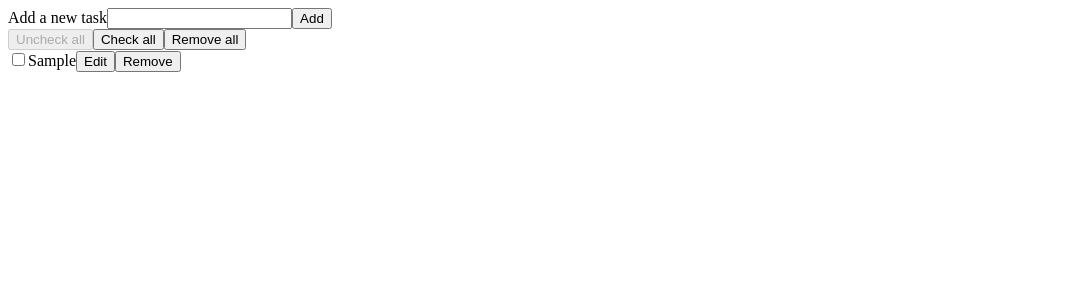
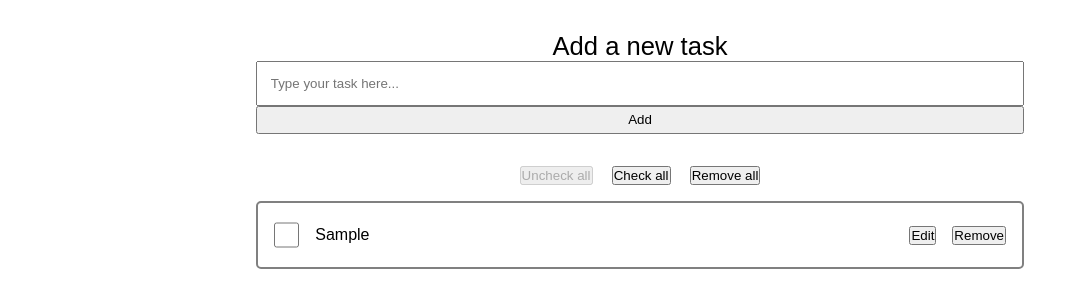
Before and after one commit to GiovanniCarboni/tw-test-one, a React (Create React App) app: page / in a window 1280 px wide. Both pictures are taken after typing "Sample" into the empty fields and a click on the input "Add". Shown: the top 308 px of the page, without its empty margins (0-1079 px from the left). Built offline with nearby package versions, Linux system fonts and the light colour scheme.

Commit message:
Added basic styles

```diff
--- a/src/components/Actions/Actions.js
+++ b/src/components/Actions/Actions.js
@@ -1,5 +1,7 @@
 import React, { useContext } from "react";
 import { TaskContext } from "../../store/TaskContext";
+
+import classes from "./Actions.module.css";
 
 export default function Actions() {
   const {
@@ -10,7 +12,7 @@ export default function Actions() {
   } = useContext(TaskContext);
 
   return (
-    <div>
+    <div className={classes.actions}>
       <button
         onClick={handleUncheckAllTasks}
         disabled={!taskState.some((task) => task.checked)}
--- /dev/null
+++ b/src/components/Actions/Actions.module.css
@@ -0,0 +1,6 @@
+.actions {
+  padding: 1rem;
+  display: flex;
+  justify-content: center;
+  gap: 1.2rem;
+}
--- a/src/components/NewTask/NewTask.js
+++ b/src/components/NewTask/NewTask.js
@@ -1,6 +1,8 @@
 import React, { useRef, useContext } from "react";
 import { TaskContext } from "../../store/TaskContext";
 import { v4 as uuid } from "uuid";
+
+import classes from "./NewTask.module.css";
 
 export default function NewTask() {
   const taskInputRef = useRef();
@@ -19,9 +21,14 @@ export default function NewTask() {
   };
 
   return (
-    <form onSubmit={onAddTask}>
+    <form className={classes.form} onSubmit={onAddTask}>
       <label htmlFor="add-task">Add a new task</label>
-      <input id="add-task" ref={taskInputRef} type="text" />
+      <input
+        id="add-task"
+        placeholder="Type your task here..."
+        ref={taskInputRef}
+        type="text"
+      />
       <input type="submit" value="Add" />
     </form>
   );
--- /dev/null
+++ b/src/components/NewTask/NewTask.module.css
@@ -0,0 +1,19 @@
+.form {
+  padding: 1rem 0;
+}
+
+.form label {
+  display: block;
+  text-align: center;
+  font-size: var(--text-md);
+}
+
+.form input[type="text"] {
+  width: 100%;
+  padding: 0.8rem;
+}
+
+.form input[type="submit"] {
+  width: 100%;
+  padding: 0.3rem;
+}
--- a/src/components/Task/Task.js
+++ b/src/components/Task/Task.js
@@ -1,5 +1,7 @@
 import React, { useState, useContext } from "react";
 import { TaskContext } from "../../store/TaskContext";
+
+import classes from "./Task.module.css";
 
 export default function Task({ text, id, checked }) {
   const [isEditing, setIsEditing] = useState(false);
@@ -22,7 +24,7 @@ export default function Task({ text, id, checked }) {
   };
 
   return (
-    <div>
+    <li className={classes.task}>
       <input id={id} type="checkbox" checked={checked} onChange={handleCheck} />
       {isEditing && (
         <>
@@ -37,6 +39,6 @@ export default function Task({ text, id, checked }) {
         </>
       )}
       <button onClick={() => handleRemoveTask(id)}>Remove</button>
-    </div>
+    </li>
   );
 }
--- /dev/null
+++ b/src/components/Task/Task.module.css
@@ -0,0 +1,19 @@
+.task {
+  border: 2px solid gray;
+  border-radius: 5px;
+  padding: 1rem;
+  display: flex;
+  align-items: center;
+  gap: 1rem;
+}
+
+.task input[type="checkbox"] {
+  height: 2rem;
+  width: 2rem;
+}
+
+.task input[type="text"],
+.task label {
+  display: inline-block;
+  width: 100%;
+}
--- a/src/components/Task/TaskList.js
+++ b/src/components/Task/TaskList.js
@@ -2,7 +2,15 @@ import React, { useContext } from "react";
 import Task from "./Task";
 import { TaskContext } from "../../store/TaskContext";
 
+import classes from "./TaskList.module.css";
+
 export default function TaskList() {
   const { taskState: tasks } = useContext(TaskContext);
-  return tasks.map((task) => <Task key={task.id} {...task} />);
+  return (
+    <ul className={classes["task-list"]}>
+      {tasks.map((task) => (
+        <Task key={task.id} {...task} />
+      ))}
+    </ul>
+  );
 }
--- /dev/null
+++ b/src/components/Task/TaskList.module.css
@@ -0,0 +1,5 @@
+.task-list {
+  display: flex;
+  flex-direction: column;
+  gap: 0.8rem;
+}
--- /dev/null
+++ b/src/index.css
@@ -0,0 +1,25 @@
+*,
+*::before,
+*::after {
+  padding: 0;
+  margin: 0;
+  box-sizing: border-box;
+}
+
+:root {
+  --text-md: 1.6rem;
+}
+
+html {
+  font-family: Arial, Helvetica, sans-serif;
+}
+
+#root {
+  max-width: 800px;
+  margin: 0 auto;
+  padding: 1rem;
+}
+
+ul {
+  list-style: none;
+}
--- a/src/index.js
+++ b/src/index.js
@@ -1,6 +1,8 @@
 import React from "react";
 import ReactDOM from "react-dom/client";
 import App from "./App";
+
+import "./index.css";
 
 const root = ReactDOM.createRoot(document.getElementById("root"));
 root.render(
```
